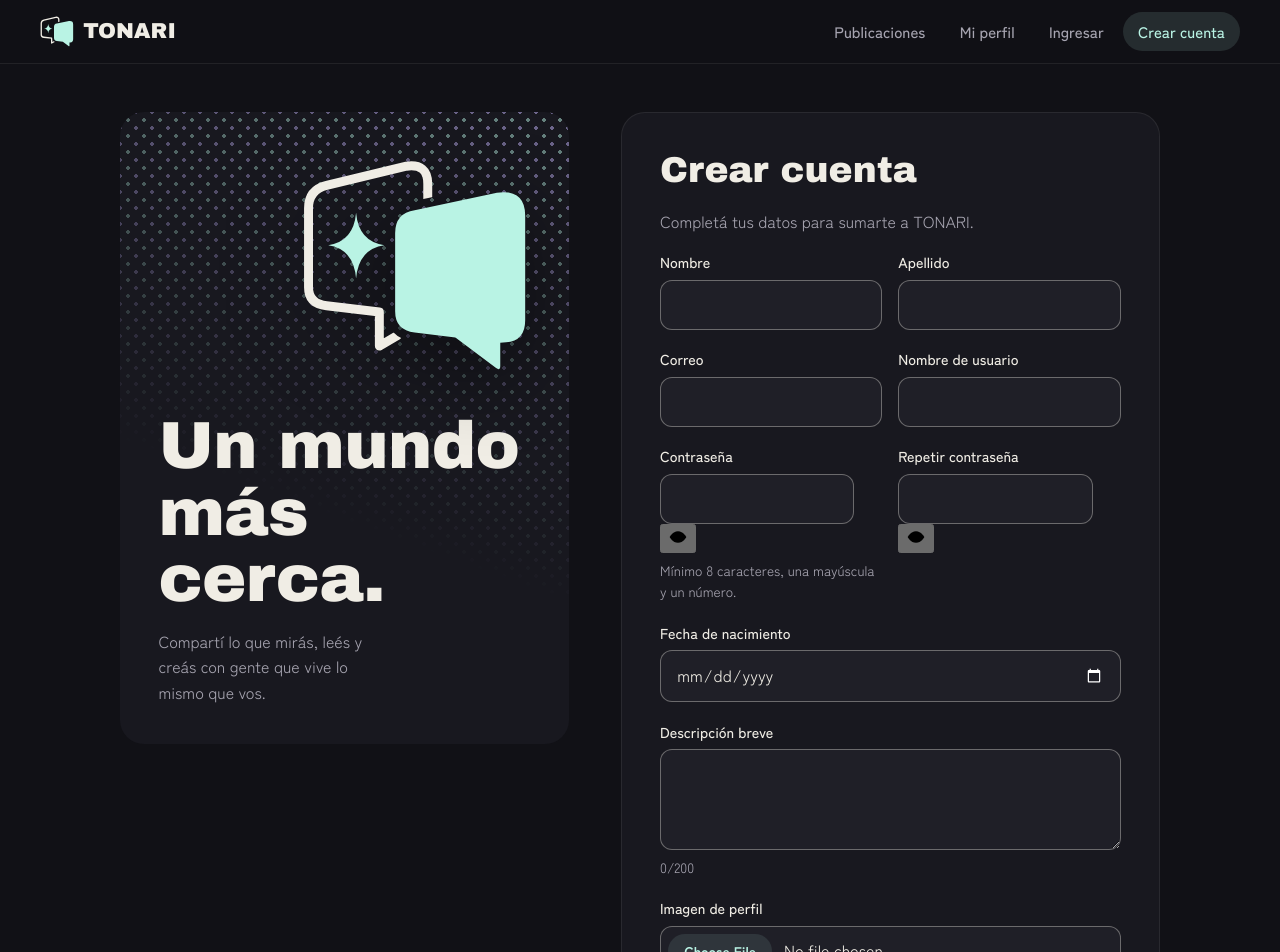
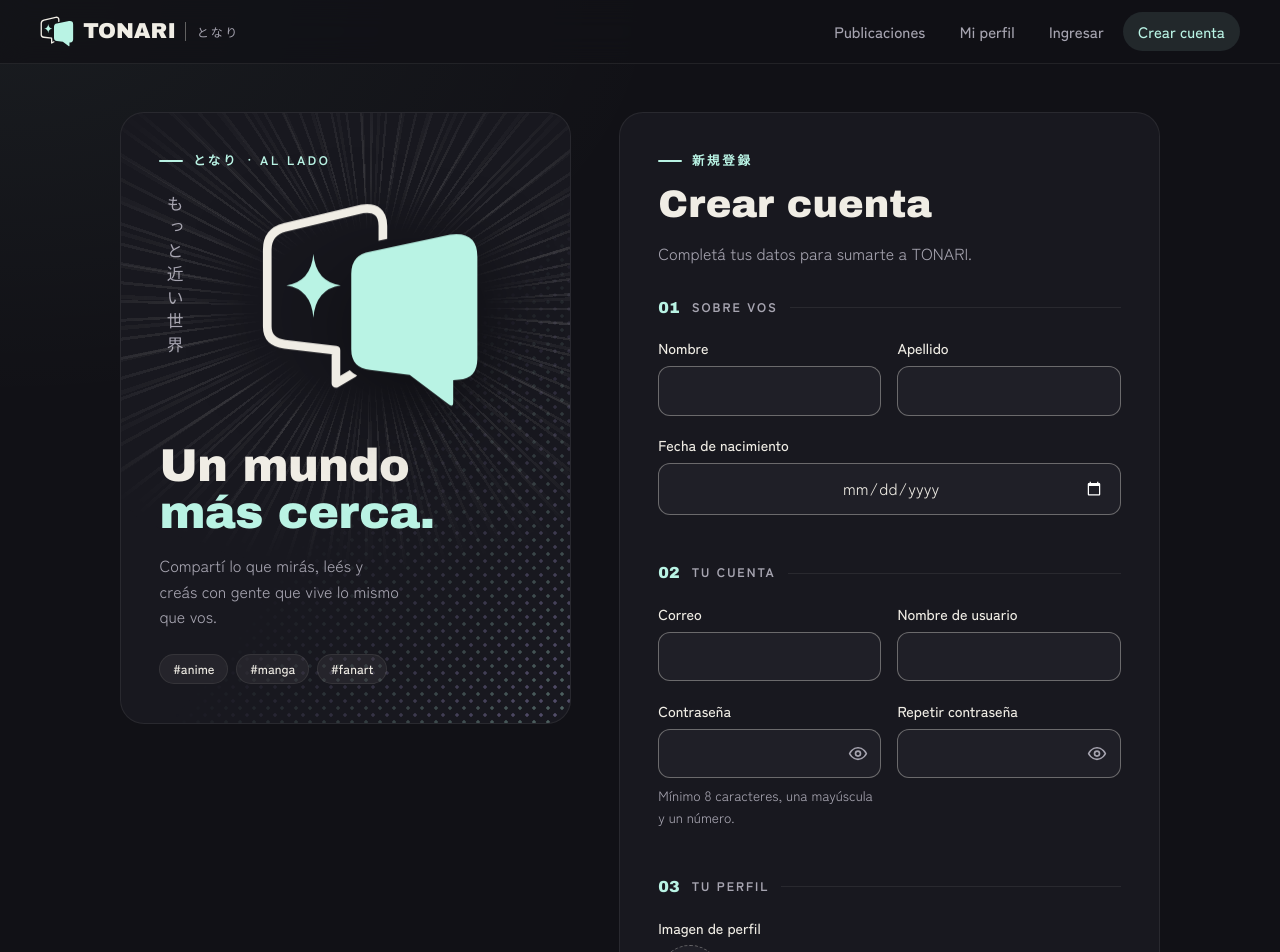
Before and after one commit to Agusslo/tonari, an Angular app in the folder front/: page /registro in a window 1280 px wide. Shown: the top 952 px of the page. Built offline with nearby package versions, Linux system fonts and the light colour scheme; a web font is replaced by a local one.

Commit message:
rediseño estetica

```diff
--- a/front/src/app/app.html
+++ b/front/src/app/app.html
@@ -2,6 +2,7 @@
   <a routerLink="/publicaciones" class="marca" aria-label="TONARI, ir a Publicaciones">
     <img src="logo.svg" alt="" class="marca-logo" width="36" height="36" />
     TONARI
+    <span class="marca-ja" lang="ja">となり</span>
   </a>
 
   <nav class="navegacion" aria-label="Navegación principal">
--- a/front/src/app/features/auth/registro/registro.css
+++ b/front/src/app/features/auth/registro/registro.css
@@ -1,21 +1,98 @@
+/* Grupos del formulario: "01 Sobre vos", "02 Tu cuenta", "03 Tu perfil" */
+.grupo {
+  min-width: 0; /* sin esto, un fieldset no se achica dentro de la grilla */
+  margin: 1.75rem 0 0.5rem;
+  padding: 0;
+  border: 0;
+}
+
+/* float + width: truco para que el legend se comporte como un bloque común
+   (si no, el navegador lo dibuja "montado" sobre el borde del fieldset) */
+.grupo legend {
+  float: left;
+  width: 100%;
+  display: flex;
+  align-items: center;
+  gap: 0.75rem;
+  margin-bottom: 1rem;
+  padding: 0;
+  font-size: 0.78rem;
+  font-weight: 700;
+  letter-spacing: 0.16em;
+  text-transform: uppercase;
+  color: var(--color-texto-sec);
+}
+
+/* Línea fina que completa el renglón del título */
+.grupo legend::after {
+  content: '';
+  flex: 1;
+  height: 1px;
+  background: var(--linea-suave);
+}
+
+.grupo legend + * {
+  clear: both;
+}
+
+.grupo-numero {
+  font-family: var(--fuente-titulo);
+  font-size: 1rem;
+  letter-spacing: 0;
+  color: var(--color-menta);
+}
+
 /* Dos campos por fila en pantallas anchas; uno solo en el celular */
 .fila {
   display: grid;
-  grid-template-columns: 1fr 1fr;
+  /* minmax(0, …): sin esto, los inputs estiran la columna y se salen del panel */
+  grid-template-columns: repeat(2, minmax(0, 1fr));
   gap: 0 1rem;
 }
 
 @media (max-width: 560px) {
   .fila {
-    grid-template-columns: 1fr;
+    grid-template-columns: minmax(0, 1fr);
   }
 }
 
+/* La fecha va centrada dentro del campo. El padding izquierdo compensa el
+   ícono del calendario de la derecha, así queda centrada en todo el ancho. */
+.campo input[type='date'] {
+  padding-left: 2.4rem;
+  text-align: center;
+}
+
+/* Imagen de perfil: círculo con la vista previa + botón para elegir archivo */
 .imagen {
   display: flex;
-  flex-wrap: wrap; /* en el celular, el input baja abajo de la vista previa */
+  flex-wrap: wrap; /* en el celular, el input baja abajo del círculo */
   align-items: center;
   gap: 1rem;
+}
+
+.avatar {
+  flex: none;
+  display: grid;
+  place-items: center;
+  width: 4rem;
+  height: 4rem;
+  overflow: hidden;
+  color: var(--color-texto-sec);
+  background: var(--color-campo);
+  border: 1px dashed var(--linea-campo);
+  border-radius: 50%;
+}
+
+/* Con foto elegida, el borde pasa a ser menta y sólido */
+.avatar:has(.vista-previa) {
+  border: 2px solid var(--color-menta);
+}
+
+.vista-previa {
+  width: 100%;
+  height: 100%;
+  object-fit: cover;
 }
 
 .imagen input {
@@ -31,23 +108,23 @@
   padding: 0.45rem 1rem;
   font: 700 0.875rem var(--fuente-texto);
   color: var(--color-menta);
-  background: rgb(185 243 228 / 0.1);
+  background: var(--velo-menta);
   border: 0;
   border-radius: var(--radio-pildora);
   cursor: pointer;
 }
 
-.vista-previa {
-  width: 3.5rem;
-  height: 3.5rem;
-  object-fit: cover;
-  border: 2px solid var(--color-menta);
-  border-radius: 50%;
+/* El contador de caracteres va a la derecha, debajo del textarea */
+.contador {
+  align-self: flex-end;
 }
 
 .aviso {
   margin: 1rem 0 0;
+  padding: 0.75rem 1rem;
   color: var(--color-menta);
+  background: var(--velo-menta);
+  border-radius: var(--radio-campo);
 }
 
 .pie {
--- a/front/src/app/features/auth/registro/registro.html
+++ b/front/src/app/features/auth/registro/registro.html
@@ -1,21 +1,39 @@
 <div class="acceso">
-    <!-- Portada: la parte llamativa de la pantalla -->
+  <!-- Portada: la parte llamativa de la pantalla, armada como la tapa de un manga -->
   <aside class="portada">
+    <p class="kicker"><span lang="ja">となり</span> · al lado</p>
+
+    <!-- "Un mundo más cerca" en japonés, en vertical como en los mangas (solo decorativo) -->
+    <p class="portada-vertical" lang="ja" aria-hidden="true">もっと近い世界</p>
+
+    <div class="portada-ilustracion">
       <img src="logo.svg" alt="" class="portada-logo" width="240" height="240" />
-        <div>
-        <p class="portada-lema">Un mundo más cerca.</p>
+    </div>
+
+    <div class="portada-pie">
+      <p class="portada-lema">Un mundo <span class="resaltado">más cerca.</span></p>
       <p class="portada-texto">
         Compartí lo que mirás, leés y creás con gente que vive lo mismo que vos.
       </p>
+      <ul class="etiquetas" aria-label="Temas de la comunidad">
+        <li>#anime</li>
+        <li>#manga</li>
+        <li>#fanart</li>
+      </ul>
     </div>
   </aside>
 
   <section class="panel formulario-acceso" aria-labelledby="titulo-registro">
+    <p class="kicker" lang="ja" aria-hidden="true">新規登録</p>
     <h1 id="titulo-registro">Crear cuenta</h1>
     <p class="texto-secundario">Completá tus datos para sumarte a TONARI.</p>
 
     <!-- novalidate: usamos nuestros mensajes, no los globitos del navegador -->
     <form [formGroup]="formulario" (ngSubmit)="enviar()" novalidate>
+      <!-- Los campos van agrupados en tres partes para que el formulario no sea una lista eterna -->
+      <fieldset class="grupo">
+        <legend><span class="grupo-numero" aria-hidden="true">01</span> Sobre vos</legend>
+
         <div class="fila">
           <div class="campo">
             <label for="nombre">Nombre</label>
@@ -47,6 +65,28 @@
             }
           </div>
         </div>
+
+        <div class="campo">
+          <label for="fechaNacimiento">Fecha de nacimiento</label>
+          <input
+            id="fechaNacimiento"
+            type="date"
+            formControlName="fechaNacimiento"
+            autocomplete="bday"
+            [max]="hoy"
+            [attr.aria-invalid]="mostrarError('fechaNacimiento')"
+            aria-describedby="error-fechaNacimiento"
+          />
+          @if (mostrarError('fechaNacimiento')) {
+            <p id="error-fechaNacimiento" class="mensaje-error">
+              {{ mensajeError('fechaNacimiento') }}
+            </p>
+          }
+        </div>
+      </fieldset>
+
+      <fieldset class="grupo">
+        <legend><span class="grupo-numero" aria-hidden="true">02</span> Tu cuenta</legend>
 
         <div class="fila">
           <div class="campo">
@@ -101,7 +141,7 @@
                 [attr.aria-label]="verContrasena() ? 'Ocultar contraseña' : 'Mostrar contraseña'"
                 aria-controls="contraseña"
               >
-                <svg viewBox="0 0 24 24" width="20" height="20" aria-hidden="true">
+                <svg class="icono" viewBox="0 0 24 24" width="20" height="20" aria-hidden="true">
                   <path d="M2 12s3.5-7 10-7 10 7 10 7-3.5 7-10 7S2 12 2 12z" />
                   <circle cx="12" cy="12" r="3" />
                   @if (verContrasena()) {
@@ -138,7 +178,7 @@
                 "
                 aria-controls="repetirContraseña"
               >
-                <svg viewBox="0 0 24 24" width="20" height="20" aria-hidden="true">
+                <svg class="icono" viewBox="0 0 24 24" width="20" height="20" aria-hidden="true">
                   <path d="M2 12s3.5-7 10-7 10 7 10 7-3.5 7-10 7S2 12 2 12z" />
                   <circle cx="12" cy="12" r="3" />
                   @if (verRepetirContrasena()) {
@@ -154,49 +194,25 @@
             }
           </div>
         </div>
+      </fieldset>
 
-        <div class="campo">
-            <label for="fechaNacimiento">Fecha de nacimiento</label>
-            <input
-            id="fechaNacimiento"
-            type="date"
-            formControlName="fechaNacimiento"
-            autocomplete="bday"
-            [max]="hoy"
-            [attr.aria-invalid]="mostrarError('fechaNacimiento')"
-            aria-describedby="error-fechaNacimiento"
-            />
-            @if (mostrarError('fechaNacimiento')) {
-            <p id="error-fechaNacimiento" class="mensaje-error">
-                {{ mensajeError('fechaNacimiento') }}
-            </p>
-            }
-        </div>
-
-        <div class="campo">
-            <label for="descripcion">Descripción breve</label>
-            <textarea
-            id="descripcion"
-            formControlName="descripcion"
-            rows="3"
-            maxlength="200"
-            [attr.aria-invalid]="mostrarError('descripcion')"
-            aria-describedby="contador-descripcion error-descripcion"
-            ></textarea>
-            <p id="contador-descripcion" class="ayuda texto-secundario">
-            {{ formulario.controls.descripcion.value.length }}/200
-            </p>
-            @if (mostrarError('descripcion')) {
-            <p id="error-descripcion" class="mensaje-error">{{ mensajeError('descripcion') }}</p>
-            }
-        </div>
+      <fieldset class="grupo">
+        <legend><span class="grupo-numero" aria-hidden="true">03</span> Tu perfil</legend>
 
         <div class="campo">
           <label for="imagenPerfil">Imagen de perfil</label>
           <div class="imagen">
+            <!-- Círculo con la vista previa; mientras no hay foto, una silueta -->
+            <div class="avatar">
               @if (vistaPrevia(); as url) {
                 <img [src]="url" alt="Vista previa de tu imagen de perfil" class="vista-previa" />
+              } @else {
+                <svg class="icono" viewBox="0 0 24 24" width="26" height="26" aria-hidden="true">
+                  <circle cx="12" cy="8" r="4" />
+                  <path d="M4 21c0-4 3.6-7 8-7s8 3 8 7" />
+                </svg>
               }
+            </div>
             <input
               id="imagenPerfil"
               type="file"
@@ -212,7 +228,32 @@
           }
         </div>
 
-        <button type="submit" class="boton boton-ancho">Crear cuenta</button>
+        <div class="campo">
+          <label for="descripcion">Descripción breve</label>
+          <textarea
+            id="descripcion"
+            formControlName="descripcion"
+            rows="3"
+            maxlength="200"
+            placeholder="Contá qué mirás, leés o dibujás…"
+            [attr.aria-invalid]="mostrarError('descripcion')"
+            aria-describedby="contador-descripcion error-descripcion"
+          ></textarea>
+          <p id="contador-descripcion" class="ayuda texto-secundario contador">
+            {{ formulario.controls.descripcion.value.length }}/200
+          </p>
+          @if (mostrarError('descripcion')) {
+            <p id="error-descripcion" class="mensaje-error">{{ mensajeError('descripcion') }}</p>
+          }
+        </div>
+      </fieldset>
+
+      <button type="submit" class="boton boton-ancho">
+        Crear cuenta
+        <svg class="icono" viewBox="0 0 24 24" width="18" height="18" aria-hidden="true">
+          <path d="M5 12h14M13 6l6 6-6 6" />
+        </svg>
+      </button>
 
       @if (formularioListo()) {
         <!-- TEMPORAL: se reemplaza por el envío real al back en la próxima tanda -->
--- a/front/src/styles.css
+++ b/front/src/styles.css
@@ -1,6 +1,9 @@
 /* =========================================================
    TONARI — estilos globales
-   Moderno y limpio; lo llamativo es la portada con trama de manga.
+   Manga a dos tintas: fondo tinta, texto hueso y la menta como único
+   acento. Las texturas de manga (trama de puntos, líneas de impacto,
+   texto vertical) se usan poco y solo en la portada, para que todo
+   lo demás quede limpio.
    ========================================================= */
 
 /* ---------- 1. Variables (tokens de diseño) ---------- */
@@ -16,12 +19,14 @@
   --color-texto-sec: #a6a4b0; /* texto secundario: ayudas, fechas */
   --color-error: #ff9b8f; /* errores */
 
-  /* Líneas: transparentes para que se apoyen sobre cualquier fondo */
+  /* Líneas y transparencias: se apoyan sobre cualquier fondo */
   --linea-suave: rgb(240 237 229 / 0.08);
   --linea-campo: rgb(240 237 229 / 0.36); /* borde de inputs: contraste 3:1 */
+  --velo-hueso: rgb(240 237 229 / 0.06); /* fondo al pasar el mouse */
+  --velo-menta: rgb(185 243 228 / 0.1); /* fondo de chips y estados activos */
   --halo-menta: 0 0 0 4px rgb(185 243 228 / 0.18);
 
-  /* Tipografías */
+  /* Tipografías (las dos son japonesas: también dibujan kana y kanji) */
   --fuente-titulo: 'Dela Gothic One', 'Arial Black', system-ui, sans-serif;
   --fuente-texto: 'Zen Kaku Gothic New', system-ui, 'Segoe UI', sans-serif;
 
@@ -44,7 +49,10 @@
 body {
   margin: 0;
   min-height: 100dvh;
-  background: var(--color-noche);
+  /* Un brillo menta muy suave arriba a la izquierda le da profundidad al fondo */
+  background:
+    radial-gradient(60rem 36rem at 0% 0%, rgb(185 243 228 / 0.05), transparent 70%),
+    var(--color-noche);
   color: var(--color-hueso);
   font-family: var(--fuente-texto);
   font-size: 1rem;
@@ -64,6 +72,11 @@ h3 {
 a {
   color: var(--color-menta);
   text-underline-offset: 3px;
+}
+
+::selection {
+  color: var(--color-tinta);
+  background: var(--color-menta);
 }
 
 /* Foco visible para navegar con teclado (accesibilidad) */
@@ -105,6 +118,17 @@ a {
   height: 2.1rem;
 }
 
+/* "となり" (tonari = al lado), chiquito y separado por una línea fina */
+.marca-ja {
+  padding-left: 0.65rem;
+  border-left: 1px solid var(--linea-campo);
+  font-family: var(--fuente-texto);
+  font-size: 0.75rem;
+  font-weight: 500;
+  letter-spacing: 0.2em;
+  color: var(--color-texto-sec);
+}
+
 .navegacion {
   display: flex;
   flex-wrap: wrap;
@@ -125,12 +149,12 @@ a {
 
 .navegacion a:hover {
   color: var(--color-hueso);
-  background: rgb(240 237 229 / 0.06);
+  background: var(--velo-hueso);
 }
 
 .navegacion a.activo {
   color: var(--color-menta);
-  background: rgb(185 243 228 / 0.12);
+  background: var(--velo-menta);
 }
 
 .contenido {
@@ -140,8 +164,12 @@ a {
   padding: clamp(1.5rem, 4vw, 3rem) clamp(1rem, 4vw, 2.5rem);
 }
 
-/* En pantallas chicas la navegación se compacta para entrar en una línea */
+/* En pantallas chicas la navegación se compacta */
 @media (max-width: 480px) {
+  .marca-ja {
+    display: none;
+  }
+
   .navegacion a {
     padding: 0.4rem 0.6rem;
     font-size: 0.875rem;
@@ -154,65 +182,123 @@ a {
 .acceso {
   display: grid;
   grid-template-columns: minmax(0, 5fr) minmax(0, 6fr);
-  gap: clamp(1.5rem, 4vw, 3.5rem);
+  gap: clamp(1.5rem, 4vw, 3rem);
   align-items: start;
 }
 
-/* La portada: el momento llamativo de TONARI */
+/* La portada: el momento llamativo de TONARI, armada como la tapa de un manga.
+   Arriba el kicker; al medio el texto vertical y el logo; abajo el lema. */
 .portada {
   position: sticky;
   top: 6rem;
-  display: flex;
-  flex-direction: column;
-  justify-content: space-between;
-  gap: 2rem;
-  min-height: 34rem;
+  display: grid;
+  grid-template-columns: auto 1fr;
+  grid-template-rows: auto 1fr auto;
+  grid-template-areas:
+    'kicker kicker'
+    'vertical ilustracion'
+    'pie pie';
+  gap: 1.5rem;
+  min-height: 36rem;
   padding: clamp(1.5rem, 3vw, 2.5rem);
   overflow: hidden;
+  background: var(--color-panel);
+  border: 1px solid var(--linea-suave);
   border-radius: var(--radio-panel);
-  background: var(--color-panel);
   isolation: isolate;
   animation: aparecer 0.6s ease-out both;
 }
 
-/* Trama de puntos (screentone) en dos tonos, como en una página de manga.
-   Dos capas de puntos desfasadas (menta y lila) y una máscara diagonal
-   que las desvanece, así el lema se lee sobre el fondo liso. */
+.portada > .kicker {
+  grid-area: kicker;
+  margin: 0;
+}
+
+/* Trama de puntos (screentone) en dos tonos, como el sombreado de un manga.
+   Una máscara diagonal la deja solo en la esquina de abajo a la derecha. */
 .portada::before {
   content: '';
   position: absolute;
   inset: 0;
   z-index: -1;
   background:
-    radial-gradient(circle, var(--color-menta) 1.7px, transparent 2px) 0 0 / 16px 16px,
-    radial-gradient(circle, var(--color-lila) 1.7px, transparent 2px) 8px 8px / 16px 16px;
-  opacity: 0.5;
-  mask-image: linear-gradient(200deg, #000 0%, rgb(0 0 0 / 0.6) 30%, transparent 62%);
+    radial-gradient(circle, var(--color-menta) 1.5px, transparent 1.8px) 0 0 / 14px 14px,
+    radial-gradient(circle, var(--color-lila) 1.5px, transparent 1.8px) 7px 7px / 14px 14px;
+  opacity: 0.35;
+  mask-image: linear-gradient(to top left, #000, transparent 45%);
+}
+
+/* Texto vertical en japonés, como los carteles de las tapas de manga */
+.portada-vertical {
+  grid-area: vertical;
+  align-self: start;
+  margin: 0;
+  writing-mode: vertical-rl;
+  font-family: var(--fuente-titulo);
+  font-size: 1.05rem;
+  letter-spacing: 0.4em;
+  color: var(--color-texto-sec);
+}
+
+.portada-ilustracion {
+  grid-area: ilustracion;
+  position: relative;
+  display: grid;
+  place-items: center;
+  isolation: isolate;
+}
+
+/* Líneas de impacto (集中線): rayos que salen desde atrás del logo, como en
+   las viñetas de acción. Son dos tramas de rayos desfasadas para que no se
+   vean perfectas, y una máscara circular las apaga en el centro y en el borde. */
+.portada-ilustracion::before {
+  content: '';
+  position: absolute;
+  inset: -70%;
+  z-index: -1;
+  background:
+    repeating-conic-gradient(rgb(240 237 229 / 0.09) 0deg 0.7deg, transparent 0.7deg 4.3deg),
+    repeating-conic-gradient(from 2deg, rgb(240 237 229 / 0.05) 0deg 1deg, transparent 1deg 7.1deg);
+  mask-image: radial-gradient(closest-side, transparent 28%, #000 48%, transparent);
 }
 
 .portada-logo {
-  width: min(62%, 15rem);
+  width: min(72%, 14rem);
   height: auto;
-  align-self: flex-end;
   filter: drop-shadow(0 18px 40px rgb(0 0 0 / 0.45));
+  animation: flotar 6s ease-in-out infinite;
+}
+
+.portada-pie {
+  grid-area: pie;
 }
 
 .portada-lema {
   margin: 0;
   font-family: var(--fuente-titulo);
-  font-size: clamp(2.6rem, 5.2vw, 4.4rem);
-  line-height: 1;
+  font-size: clamp(2.2rem, 3.6vw, 3.1rem);
+  line-height: 1.02;
   letter-spacing: -0.01em;
+  text-wrap: balance;
+}
+
+.resaltado {
+  color: var(--color-menta);
 }
 
 .portada-texto {
   margin: 1rem 0 0;
-  max-width: 28ch;
+  max-width: 30ch;
   color: var(--color-texto-sec);
 }
 
+.formulario-acceso {
+  animation: aparecer 0.6s 0.08s ease-out both;
+}
+
 .formulario-acceso h1 {
-  font-size: clamp(1.75rem, 3vw, 2.25rem);
+  margin-bottom: 0.35rem;
+  font-size: clamp(1.9rem, 3vw, 2.4rem);
 }
 
 @keyframes aparecer {
@@ -222,31 +308,42 @@ a {
   }
 }
 
+@keyframes flotar {
+  50% {
+    transform: translateY(-8px);
+  }
+}
+
 /* En el celular la portada pasa a ser una franja arriba del formulario */
 @media (max-width: 860px) {
   .acceso {
-    grid-template-columns: 1fr;
+    grid-template-columns: minmax(0, 1fr); /* que pueda achicarse más que sus inputs */
   }
 
   .portada {
-    position: static;
+    position: relative; /* sin esto, la trama de puntos se escapa y tapa toda la página */
+    top: 0;
     min-height: 0;
-    flex-direction: row;
-    align-items: center;
+    grid-template-columns: minmax(0, 1fr) auto;
+    grid-template-rows: auto auto;
+    grid-template-areas:
+      'kicker ilustracion'
+      'pie ilustracion';
+    gap: 0.75rem 1rem;
+  }
+
+  .portada-vertical,
+  .portada-texto,
+  .portada .etiquetas {
+    display: none;
   }
 
   .portada-logo {
-    order: 2;
-    width: 5.5rem;
-    align-self: center;
+    width: 5rem;
   }
 
   .portada-lema {
-    font-size: clamp(1.9rem, 8vw, 2.6rem);
-  }
-
-  .portada-texto {
-    display: none;
+    font-size: clamp(1.8rem, 7vw, 2.4rem);
   }
 }
 
@@ -257,6 +354,56 @@ a {
   background: var(--color-panel);
   border: 1px solid var(--linea-suave);
   border-radius: var(--radio-panel);
+}
+
+/* Kicker: etiqueta chiquita arriba de un título, con una rayita adelante */
+.kicker {
+  display: flex;
+  align-items: center;
+  gap: 0.6rem;
+  margin: 0 0 0.75rem;
+  font-size: 0.78rem;
+  font-weight: 700;
+  letter-spacing: 0.22em;
+  text-transform: uppercase;
+  color: var(--color-menta);
+}
+
+.kicker::before {
+  content: '';
+  width: 1.5rem;
+  height: 2px;
+  border-radius: 2px;
+  background: currentColor;
+}
+
+/* Etiquetas tipo hashtag */
+.etiquetas {
+  display: flex;
+  flex-wrap: wrap;
+  gap: 0.5rem;
+  margin: 1.5rem 0 0;
+  padding: 0;
+  list-style: none;
+}
+
+.etiquetas li {
+  padding: 0.25rem 0.8rem;
+  font-size: 0.8rem;
+  font-weight: 500;
+  background: var(--velo-hueso);
+  border: 1px solid var(--linea-suave);
+  border-radius: var(--radio-pildora);
+}
+
+/* Íconos de línea (SVG): toman el color del texto que los rodea */
+.icono {
+  flex: none;
+  fill: none;
+  stroke: currentColor;
+  stroke-width: 2;
+  stroke-linecap: round;
+  stroke-linejoin: round;
 }
 
 /* Botones */
@@ -296,6 +443,15 @@ a {
   box-shadow: none;
 }
 
+/* La flechita del botón se adelanta un poco al pasar el mouse */
+.boton .icono {
+  transition: transform 0.15s ease;
+}
+
+.boton:hover .icono {
+  transform: translateX(3px);
+}
+
 .boton-secundario {
   color: var(--color-menta);
   background: transparent;
@@ -332,6 +488,16 @@ a {
     box-shadow 0.15s ease;
 }
 
+.campo textarea {
+  resize: vertical;
+}
+
+.campo input::placeholder,
+.campo textarea::placeholder {
+  color: var(--color-texto-sec);
+  opacity: 0.7;
+}
+
 .campo input:hover,
 .campo textarea:hover {
   border-color: rgb(240 237 229 / 0.55);
@@ -354,6 +520,44 @@ a {
   -webkit-text-fill-color: var(--color-hueso);
   box-shadow: 0 0 0 100px var(--color-campo) inset;
   caret-color: var(--color-hueso);
+}
+
+/* Contraseña con "ojito" para mostrar/ocultar lo que se escribe */
+.campo-contraseña {
+  position: relative;
+  display: flex;
+  flex-direction: column;
+}
+
+.campo-contraseña input {
+  padding-right: 3rem; /* lugar para el botón, así el texto no queda abajo */
+}
+
+/* Edge trae su propio ojito: lo sacamos para que no aparezcan dos */
+.campo-contraseña input::-ms-reveal {
+  display: none;
+}
+
+.boton-ojo {
+  position: absolute;
+  top: 50%;
+  right: 0.45rem;
+  transform: translateY(-50%);
+  display: flex;
+  padding: 0.4rem;
+  color: var(--color-texto-sec);
+  background: transparent;
+  border: 0;
+  border-radius: var(--radio-campo);
+  cursor: pointer;
+  transition:
+    color 0.15s ease,
+    background-color 0.15s ease;
+}
+
+.boton-ojo:hover {
+  color: var(--color-hueso);
+  background: var(--velo-hueso);
 }
 
 .ayuda,
```
Lines whose indentation alone changed are shown as unchanged.
